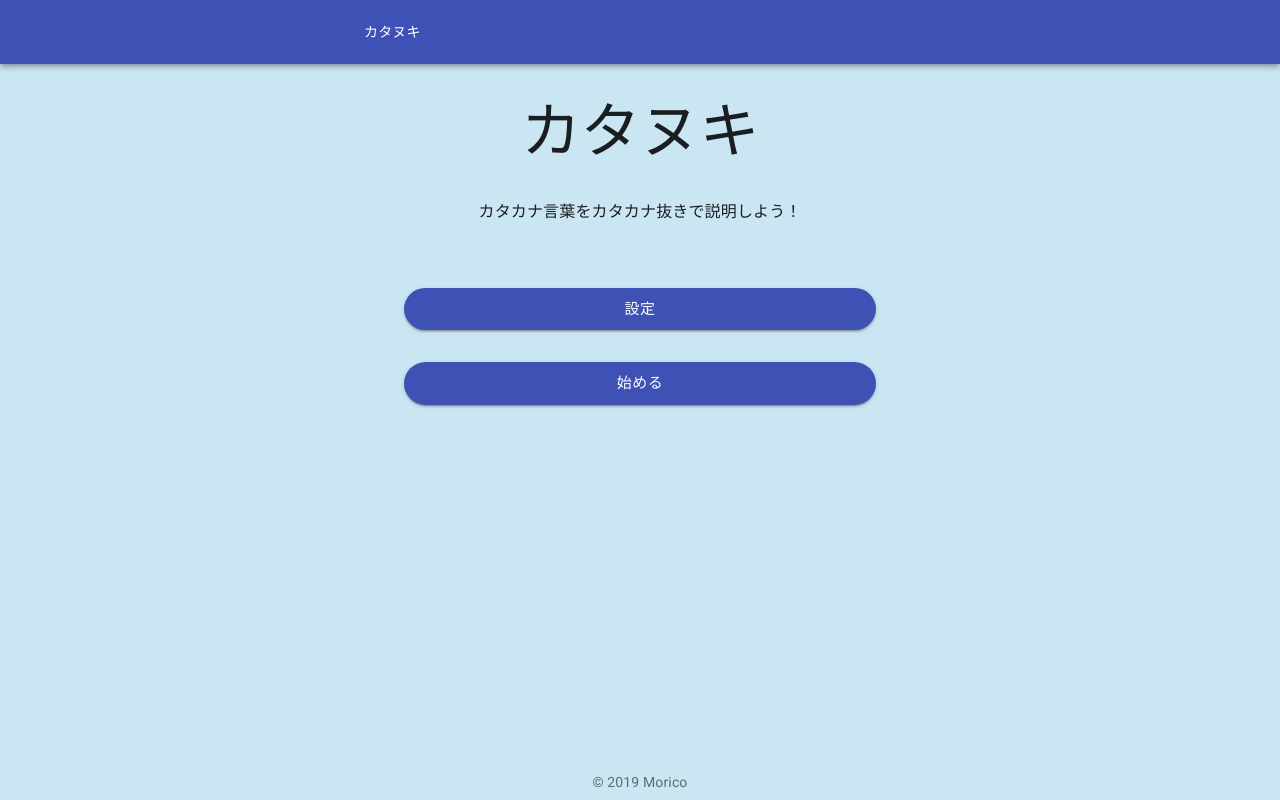
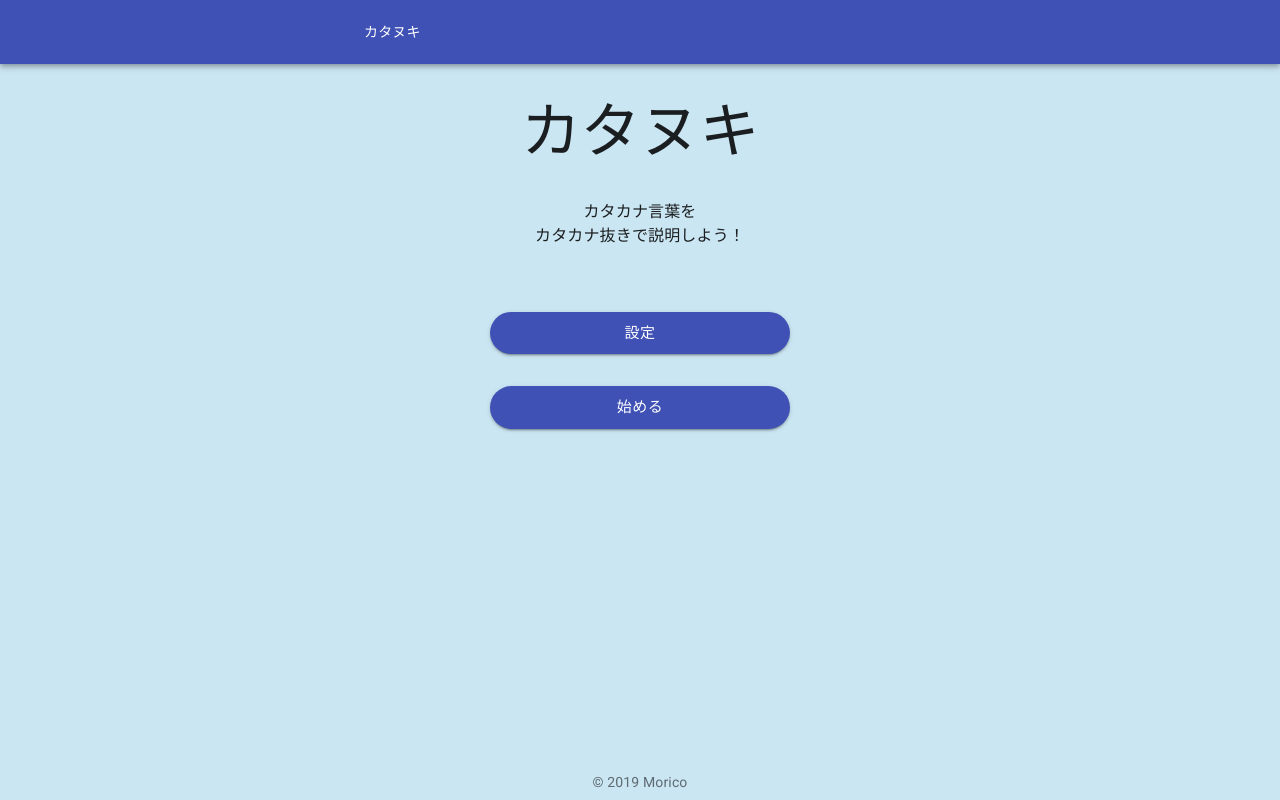
Before and after one commit to moriconomori/bobjiten, a Next.js app: page / in a window 1280 px wide. Built offline with nearby package versions, Linux system fonts and the light colour scheme.

Commit message:
スタイル調整

```diff
--- a/src/pages/index.js
+++ b/src/pages/index.js
@@ -16,12 +16,14 @@ export default function Index() {
 
       <Box mb={8}>
         <Typography align="center">
-          カタカナ言葉をカタカナ抜きで説明しよう！
+          カタカナ言葉を
+          <br />
+          カタカナ抜きで説明しよう！
         </Typography>
       </Box>
 
-      <Box my={2} px={8}>
-        <Box mb={4}>
+      <Box my={2} display="flex" flexDirection="column" alignItems="center">
+        <Box mb={4} width="50%">
           <Link href="/settings">
             <Button
               variant="contained"
@@ -35,7 +37,7 @@ export default function Index() {
           </Link>
         </Box>
 
-        <Box mb={2}>
+        <Box width="50%">
           <Link href="/play">
             <Button
               variant="contained"
```
